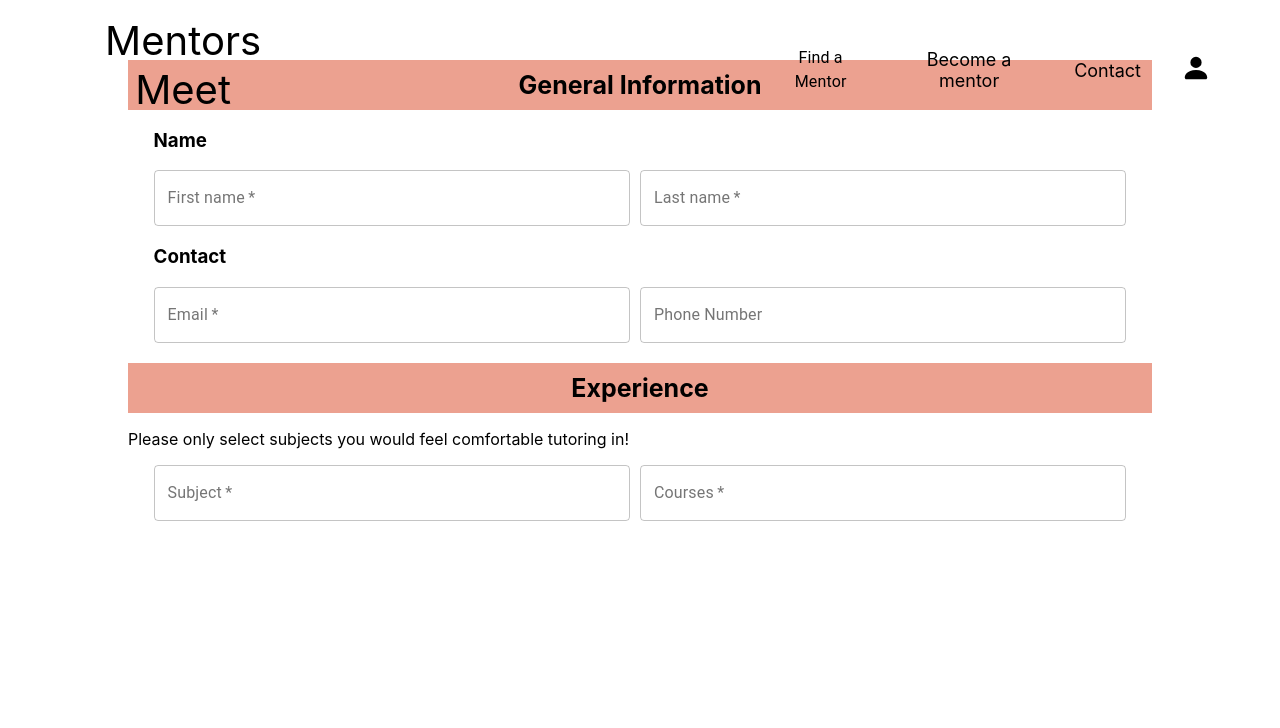
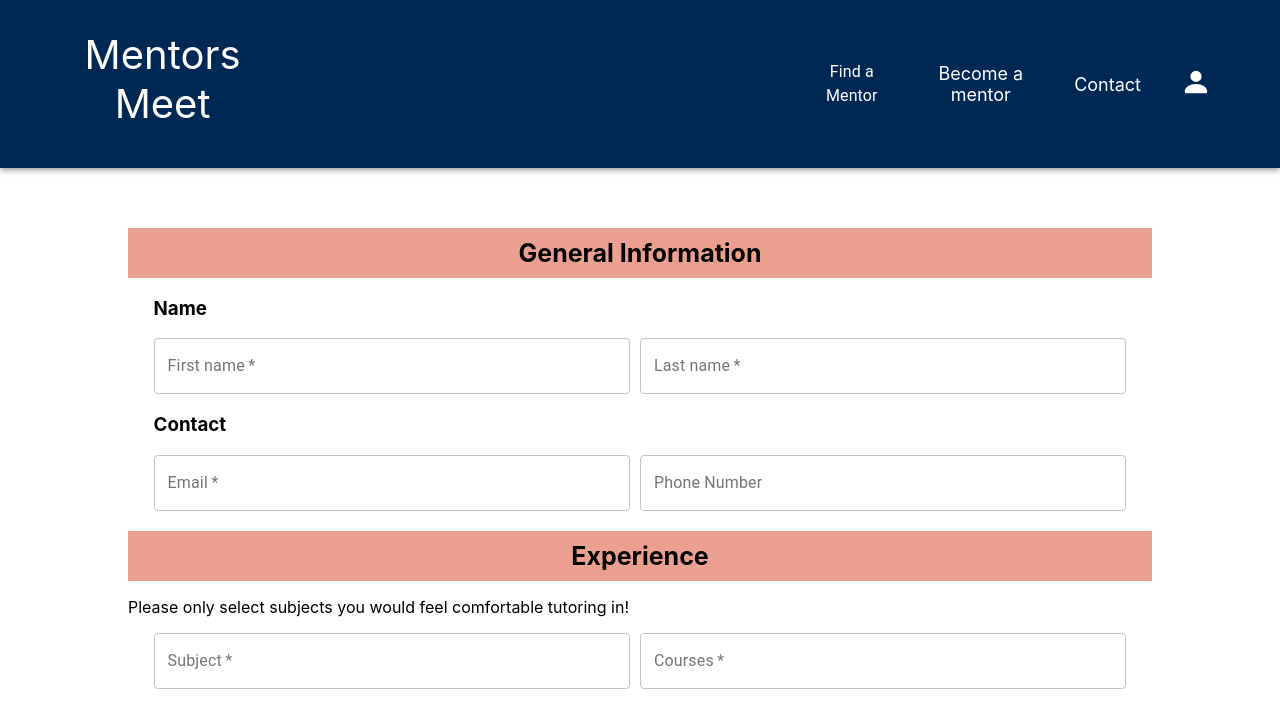
Before and after one commit to amit-sawhney/hackillinois, a React (Create React App) app: page /becomementor in a window 1280 px wide. Shown: the top 728 px of the page. Built offline with nearby package versions, Linux system fonts and the light colour scheme.

Commit message:
fixed navbar

```diff
--- a/src/Components/BecomeMentor/BecomeMentor.js
+++ b/src/Components/BecomeMentor/BecomeMentor.js
@@ -31,7 +31,6 @@ const useStyles = makeStyles({
 
 const BecomeMentor = (props) => {
     const classes = useStyles();
-
 
     return (
         <div className={classes.root}>
--- a/src/Components/Home/Home.js
+++ b/src/Components/Home/Home.js
@@ -12,10 +12,10 @@ const Home = (props) => {
 
   return (
     <>
-      <div class="root">
+      <div className="root">
         <h1>Find a mentor quickly!</h1>
       </div>
-      <div class="below">
+      <div className="below">
         <h1>What we are about!</h1>
         <p>This is just some random words that eventually will be a description. More random stuff to take up space and let us see how scrolling looks on the page.This is just some random words that eventually will be a description. More random stuff to take up space and let us see how scrolling looks on the page.This is just some random words that eventually will be a description. More random stuff to take up space and let us see how scrolling looks on the page.This is just some random words that eventually will be a description. More random stuff to take up space and let us see how scrolling looks on the page.</p>
         </div>
--- a/src/Components/Navbar/Navbar.js
+++ b/src/Components/Navbar/Navbar.js
@@ -1,4 +1,4 @@
-import React from 'react';
+import React, { useState } from 'react';
 import { makeStyles } from '@material-ui/core/styles';
 import { Link } from 'react-router-dom';
 import { BsFillPersonFill } from 'react-icons/bs';
@@ -17,7 +17,7 @@ const useStyles = makeStyles({
         position: 'fixed',
     },
     appName: {
-        marginRight: '60vh',
+        marginRight: '70vh',
         fontSize: '40px',
         position: 'relative',
         float: 'left',
@@ -56,30 +56,83 @@ const useStyles = makeStyles({
     toolbarButtons: {
         float: 'left',
     },
-
-
+    root1: {
+        backgroundColor: '#002855',
+        paddingBottom: '40px',
+        paddingTop: '20px',
+        position: 'sticky',
+        width: '100%',
+        height: '0%',
+    },
+    appName1: {
+        marginRight: '70vh',
+        fontSize: '40px',
+        position: 'relative',
+        float: 'left',
+        textDecoration: 'none',
+        color: 'white',
+        marginLeft: '45px'
+    },
+    navItem1: {
+        textDecoration: 'none',
+        marginRight: '40px',
+        marginTop: '10px',
+        fontSize: '18px',
+        position: 'relative',
+        float: 'right',
+        color: 'white',
+        '&:hover': {
+            color: '#E84A27',
+        }
+    }
 });
 
 
 const Navbar = (props) => {
     const classes = useStyles();
+    const [home, setHome] = useState(window.location.href.length < 23);
 
     const handleScroll = (e) => {
         document.getElementById("navbar").setAttribute(classes.scrollNavbar);
     }
 
+    const handleHome = e => {
+        setHome(true)
+    }
+
+    console.log(window.location.href);
+
+    const handleLeave = e => {
+        setHome(false);
+    }
+
     return (
+        <div>
+            {home ? (
                 <ScrollToColor>
                     <AppBar className={classes.root}>
                         <Toolbar className={classes.navbar}>
-            <Link className={classes.appName} to="/">Mentors Meet</Link>
-                <Link className={classes.navItem} to="/findmentor"><Typography>Find a Mentor</Typography></Link>
-                <Link className={classes.navItem} to="/becomementor">Become a mentor</Link>
-                <Link className={classes.navItem} to="/contact">Contact</Link>
-                <Link className={classes.navItem} to="/login"><BsFillPersonFill className = {classes.profileIcon}/></Link>
+                            <Link onClick={handleHome} className={classes.appName} to="/">Mentors Meet</Link>
+                            <Link onClick={handleLeave} className={classes.navItem} to="/findmentor"><Typography>Find a Mentor</Typography></Link>
+                            <Link onClick={handleLeave} className={classes.navItem} to="/becomementor">Become a mentor</Link>
+                            <Link onClick={handleLeave} className={classes.navItem} to="/contact">Contact</Link>
+                            <Link onClick={handleLeave} className={classes.navItem} to="/login"><BsFillPersonFill className={classes.profileIcon} /></Link>
                         </Toolbar>
                     </AppBar>
                 </ScrollToColor>
+            ) : (
+                    <AppBar className={classes.root1}>
+                        <Toolbar className={classes.navbar}>
+                            <Link onClick={handleHome} className={classes.appName1} to="/">Mentors Meet</Link>
+                            <Link onClick={handleLeave} className={classes.navItem1} to="/findmentor"><Typography>Find a Mentor</Typography></Link>
+                            <Link onClick={handleLeave} className={classes.navItem1} to="/becomementor">Become a mentor</Link>
+                            <Link onClick={handleLeave} className={classes.navItem1} to="/contact">Contact</Link>
+                            <Link onClick={handleLeave} className={classes.navItem1} to="/login"><BsFillPersonFill className={classes.profileIcon} /></Link>
+                        </Toolbar>
+                    </AppBar>
+                )}
+
+        </div>
 
     );
 }
```
Also changed, not shown: src/App.js (line endings or trailing spaces). Lines whose indentation alone changed are shown as unchanged.
